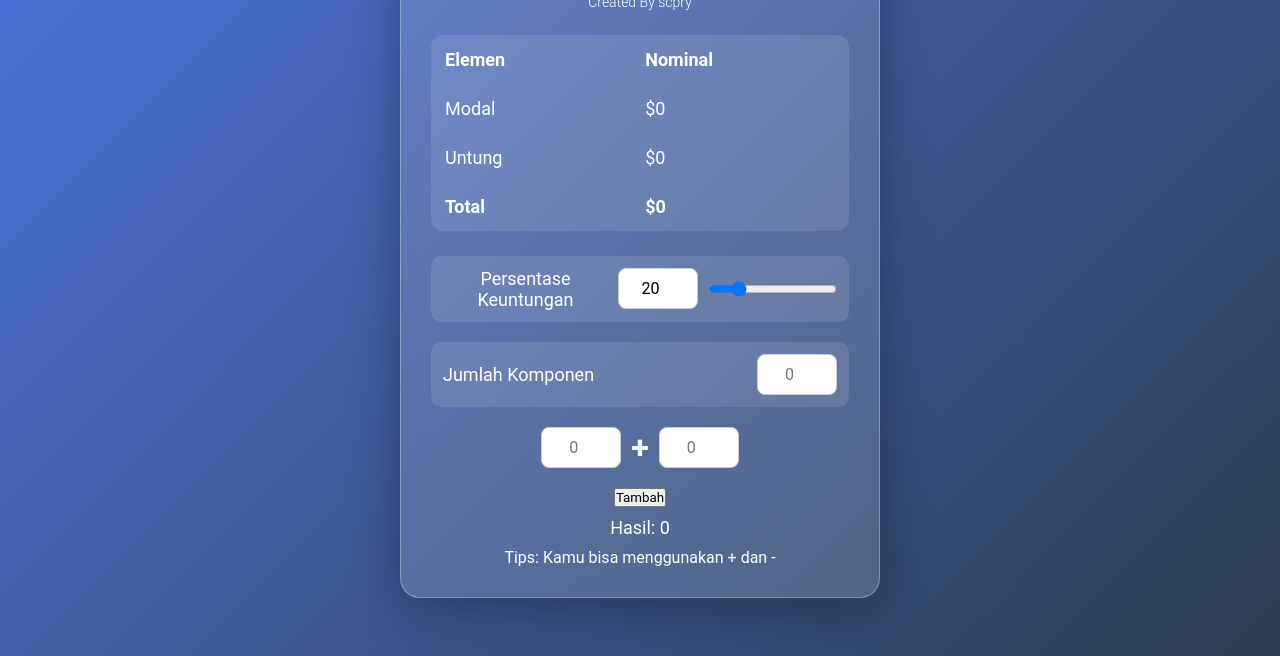
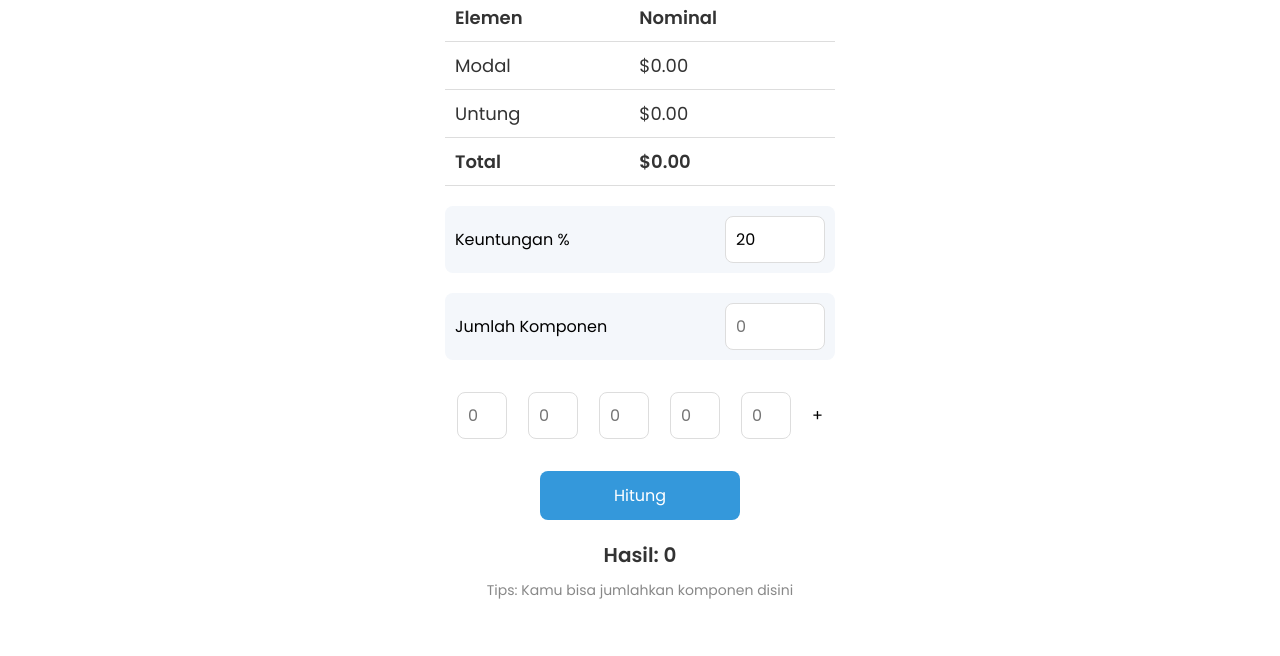
Before and after one commit to RizalNurfajri/Mechanic-Calculator-JGRP, a plain HTML site: page index.html in a window 1280 px wide. Shown: the part 144-800 px from the top of the page. Drawn offline with Linux system fonts and the light colour scheme.

Commit message:
Update index.html

```diff
--- a/index.html
+++ b/index.html
@@ -5,157 +5,164 @@
     <meta name="viewport" content="width=device-width, initial-scale=1.0">
     <title>Mechanic Calculator</title>
 
-    <link rel="icon" href="https://i.imgur.com/rzwlgHQ.png" type="image/png">
+    <link href="https://fonts.googleapis.com/css2?family=Poppins:wght@300;400;600&display=swap" rel="stylesheet">
 
     <style>
         * {
             margin: 0;
             padding: 0;
             box-sizing: border-box;
-            font-family: 'Roboto', sans-serif;
+            font-family: 'Poppins', sans-serif;
         }
         body {
+            background: #ffffff; /* White background */
             display: flex;
             justify-content: center;
             align-items: center;
             height: 100vh;
-            background: linear-gradient(135deg, #4e73df, #2c3e50);
             padding: 20px;
         }
         .calculator {
-            background: rgba(255, 255, 255, 0.15);
-            backdrop-filter: blur(10px);
+            background: #fff; /* White background */
+            border-radius: 16px;
             padding: 30px;
-            border-radius: 20px;
-            box-shadow: 0 10px 50px rgba(0, 0, 0, 0.3);
-            max-width: 480px;
             width: 100%;
+            max-width: 450px;
             text-align: center;
-            border: 1px solid rgba(255, 255, 255, 0.3);
+            overflow: hidden;
+            box-shadow: none; /* Remove shadow */
         }
         h1 {
-            font-size: 32px;
-            color: #fff;
-            margin-bottom: 10px;
+            font-size: 28px;
+            color: #333;
             font-weight: 600;
+            margin-bottom: 20px;
         }
         .creator {
             font-size: 14px;
-            color: #fff;
-            font-weight: 300;
+            color: #888;
             margin-top: 10px;
         }
         .creator a {
-            color: #fff;
+            color: #3498db;
             text-decoration: none;
         }
         .creator a:hover {
-            color: #3498db;
+            color: #2980b9;
         }
         table {
             width: 100%;
-            margin: 25px 0;
+            margin-bottom: 20px;
             border-collapse: collapse;
-            background: rgba(255, 255, 255, 0.1);
-            border-radius: 12px;
-            overflow: hidden;
         }
         th, td {
-            padding: 14px;
+            padding: 10px;
             text-align: left;
-            color: #fff;
+            color: #333;
             font-size: 18px;
+            border-bottom: 1px solid #ddd;
         }
         .total {
-            font-weight: 700;
-            color: #fff;
+            font-weight: 600;
+            color: #333;
         }
         .input-group {
             display: flex;
+            justify-content: space-between;
             align-items: center;
+            margin-bottom: 20px;
+            padding: 10px;
+            border-radius: 8px;
+            background-color: #f4f7fb;
+        }
+        input[type="number"], input[type="range"] {
+            padding: 10px;
+            font-size: 16px;
+            border: 1px solid #ddd;
+            border-radius: 8px;
+            width: 100px;
+            transition: border-color 0.3s ease;
+        }
+        input[type="number"]:focus, input[type="range"]:focus {
+            border-color: #3498db;
+            outline: none;
+        }
+        .percentage-symbol {
+            font-size: 18px;
+            color: #333;
+        }
+        .calculator-buttons {
+            display: flex;
+            justify-content: center;
+            margin-top: 20px;
+        }
+        .calculator-buttons input {
+            padding: 12px 24px;
+            font-size: 16px;
+            background-color: #3498db;
+            color: #fff;
+            border: none;
+            border-radius: 8px;
+            cursor: pointer;
+            transition: background-color 0.3s ease;
+            width: 200px;
+        }
+        .calculator-buttons input:hover {
+            background-color: #2980b9;
+        }
+        .tips {
+            font-size: 14px;
+            color: #888;
+            margin-top: 10px;
+        }
+        .gray-zero {
+            color: #ccc;
+        }
+        .sum-result {
+            margin-top: 20px;
+            color: #333;
+            font-size: 20px;
+            font-weight: 600;
+        }
+        /* Animasi Hover */
+        input[type="number"]:hover, input[type="range"]:hover {
+            border-color: #2980b9;
+        }
+
+        /* Styling untuk kolom penjumlahan 5 angka */
+        .sum-inputs {
+            display: flex;
             justify-content: space-between;
+            align-items: center;
             background: rgba(255, 255, 255, 0.1);
             padding: 12px;
             border-radius: 10px;
             margin-bottom: 20px;
         }
-        input[type="number"] {
-            width: 80px;
-            padding: 10px;
-            border: 1px solid #ccc;
-            border-radius: 8px;
-            text-align: center;
-            background: #fff;
-            font-size: 16px;
-        }
-        input[type="range"] {
-            flex: 1;
-            margin-left: 10px;
-            height: 8px;
-            border-radius: 5px;
-            background: #fff;
-        }
-        .tips {
-            font-size: 1em;
-            color: #fff;
-            margin-top: 10px;
-        }
-        label {
-            font-size: 18px;
-            color: #fff;
+        .sum-inputs input[type="number"] {
+            width: 50px;
             margin-right: 10px;
         }
-        input[type="number"]:focus, input[type="range"]:focus {
-            outline: none;
-            border-color: #27ae60;
+        /* Hapus tombol up/down pada input number */
+        input[type="number"]::-webkit-outer-spin-button,
+        input[type="number"]::-webkit-inner-spin-button {
+            -webkit-appearance: none;
+            margin: 0;
         }
-        .input-group label, .input-group input {
-            transition: all 0.3s ease;
-        }
-        .input-group:hover {
-            background: rgba(255, 255, 255, 0.2);
-        }
-        .calculator-buttons {
-            display: flex;
-            justify-content: center;
-            gap: 10px;
-            margin-top: 20px;
-        }
-        .sum-column {
-            display: flex;
-            justify-content: center;
-            align-items: center;
-            gap: 10px;
-        }
-        .sum-column input {
-            width: 80px;
-            padding: 10px;
-            font-size: 16px;
-            border: 1px solid #ccc;
-            border-radius: 8px;
-            text-align: center;
-        }
-        .plus-icon {
-            font-size: 32px;
-            color: #fff;
-            font-weight: bold;
-        }
-        .sum-result {
-            margin-top: 10px;
-            color: #fff;
-            font-size: 18px;
-        }
-        .gray-zero {
-            color: #888;
+
+        input[type="number"] {
+            -moz-appearance: textfield;
         }
     </style>
 </head>
 <body>
     <div class="calculator">
         <h1>Mechanic Calculator</h1>
+
         <div class="creator">
             Created By <a href="https://jogjagamers.org/profile/149846-scpry/" target="_blank">scpry</a>
         </div>
+
         <table>
             <tr>
                 <th>Elemen</th>
@@ -163,58 +170,54 @@
             </tr>
             <tr>
                 <td>Modal</td>
-                <td id="modal">$0</td>
+                <td id="modal">$0.00</td>
             </tr>
             <tr>
                 <td>Untung</td>
-                <td id="untung">$0</td>
+                <td id="untung">$0.00</td>
             </tr>
             <tr>
                 <td class="total">Total</td>
-                <td class="total" id="total">$0</td>
+                <td class="total" id="total">$0.00</td>
             </tr>
         </table>
 
         <div class="input-group">
-            <label for="profit">Persentase Keuntungan</label>
+            <label for="profit">Keuntungan %</label>
             <input type="number" id="profit" value="20" min="0" max="100" step="1" oninput="syncProfitFromInput()">
-            <input type="range" id="profitRange" min="0" max="100" value="20" oninput="syncProfitFromSlider()">
         </div>
+
         <div class="input-group">
             <label for="component">Jumlah Komponen</label>
-            <input type="number" id="component" placeholder="0" min="0" step="1" oninput="calculatePrice()">
+            <input type="number" id="component" value="" min="0" step="1" placeholder="0" oninput="calculatePrice()">
         </div>
 
-        <!-- Kolom dengan simbol + untuk penjumlahan -->
-        <div class="sum-column">
+        <!-- Kolom Penjumlahan dengan 5 angka -->
+        <div class="sum-inputs">
             <input type="number" id="number1" placeholder="0" oninput="validateInput(this)">
+            <input type="number" id="number2" placeholder="0" oninput="validateInput(this)">
+            <input type="number" id="number3" placeholder="0" oninput="validateInput(this)">
+            <input type="number" id="number4" placeholder="0" oninput="validateInput(this)">
+            <input type="number" id="number5" placeholder="0" oninput="validateInput(this)">
             <span class="plus-icon">+</span>
-            <input type="number" id="number2" placeholder="0" oninput="validateInput(this)">
         </div>
+
         <div class="calculator-buttons">
-            <input type="button" value="Tambah" onclick="calculateSum()">
+            <input type="button" value="Hitung" onclick="calculateSum()">
         </div>
+
         <div class="sum-result" id="sumResult">Hasil: 0</div>
 
-        <p class="tips">Tips: Kamu bisa menggunakan + dan -</p>
+        <p class="tips">Tips: Kamu bisa jumlahkan komponen disini</p>
     </div>
 
     <script>
         function syncProfitFromInput() {
             let profitInput = document.getElementById('profit');
-            let profitRange = document.getElementById('profitRange');
-            if (profitInput.value > 100) profitInput.value = 100;
-            if (profitInput.value < 0) profitInput.value = 0;
-            profitRange.value = profitInput.value;
-            calculatePrice();
-        }
-
-        function syncProfitFromSlider() {
-            let profitRange = document.getElementById('profitRange');
-            let profitInput = document.getElementById('profit');
-            if (profitRange.value > 100) profitRange.value = 100;
-            if (profitRange.value < 0) profitRange.value = 0;
-            profitInput.value = profitRange.value;
+            profitInput.value = profitInput.value.replace(/^0+/, '');
+            let profitValue = parseInt(profitInput.value);
+            if (profitValue > 100) profitInput.value = 100;
+            if (profitValue < 0 || isNaN(profitValue)) profitInput.value = 0;
             calculatePrice();
         }
 
@@ -227,30 +230,24 @@
             let modal = componentCount * 0.55;
             let profit = modal * (profitPercent / 100);
             let total = modal + profit;
+
             document.getElementById('modal').innerText = `$${modal.toFixed(2)}`;
             document.getElementById('untung').innerText = `$${profit.toFixed(2)}`;
             document.getElementById('total').innerText = `$${total.toFixed(2)}`;
-            updateComponentInputColor(componentCount);
-        }
-
-        function updateComponentInputColor(value) {
-            let componentInput = document.getElementById('component');
-            if (value === 0) {
-                componentInput.classList.add('gray-zero');
-            } else {
-                componentInput.classList.remove('gray-zero');
-            }
         }
 
         function calculateSum() {
             let num1 = parseFloat(document.getElementById('number1').value) || 0;
             let num2 = parseFloat(document.getElementById('number2').value) || 0;
-            let sum = num1 + num2;
+            let num3 = parseFloat(document.getElementById('number3').value) || 0;
+            let num4 = parseFloat(document.getElementById('number4').value) || 0;
+            let num5 = parseFloat(document.getElementById('number5').value) || 0;
+            let sum = num1 + num2 + num3 + num4 + num5;
             document.getElementById('sumResult').innerText = `Hasil: ${sum}`;
         }
 
         function validateInput(input) {
-            input.value = input.value.replace(/[^0-9.-]/g, '');
+            input.value = input.value.replace(/[^0-9]/g, '');  // hanya angka yang diperbolehkan
         }
     </script>
 </body>
```
